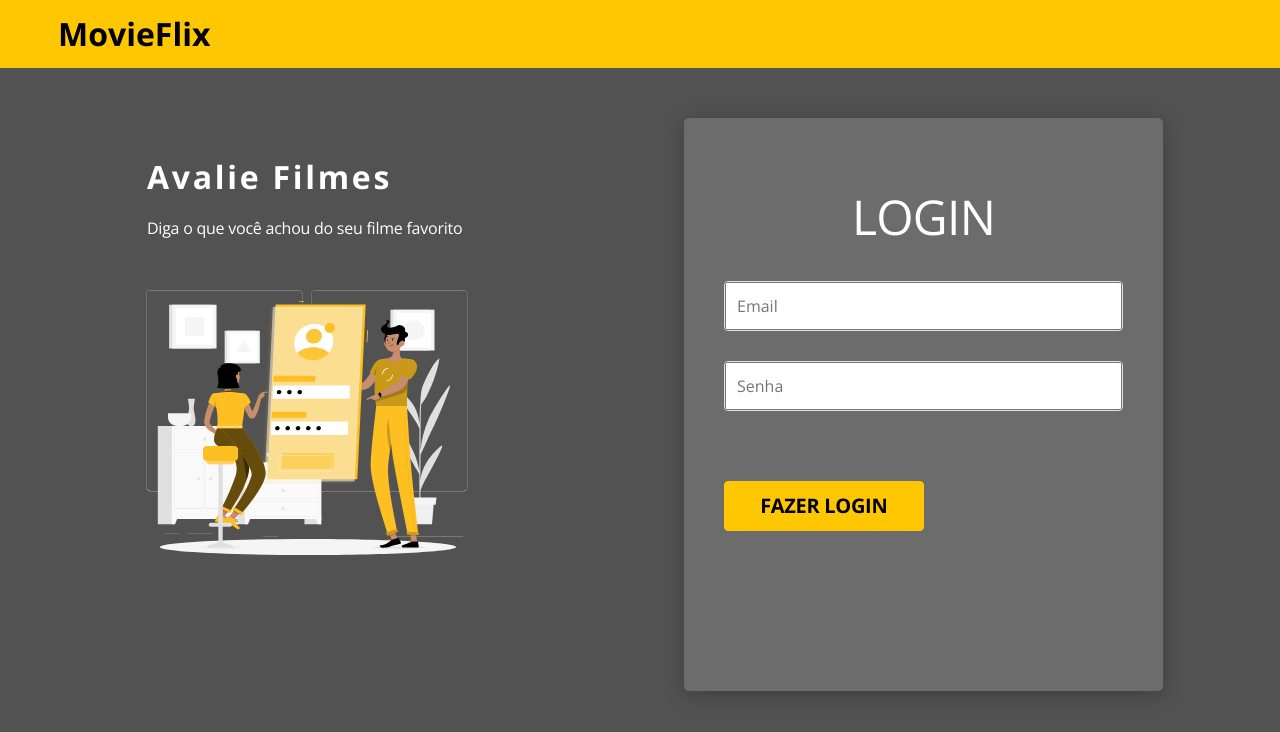
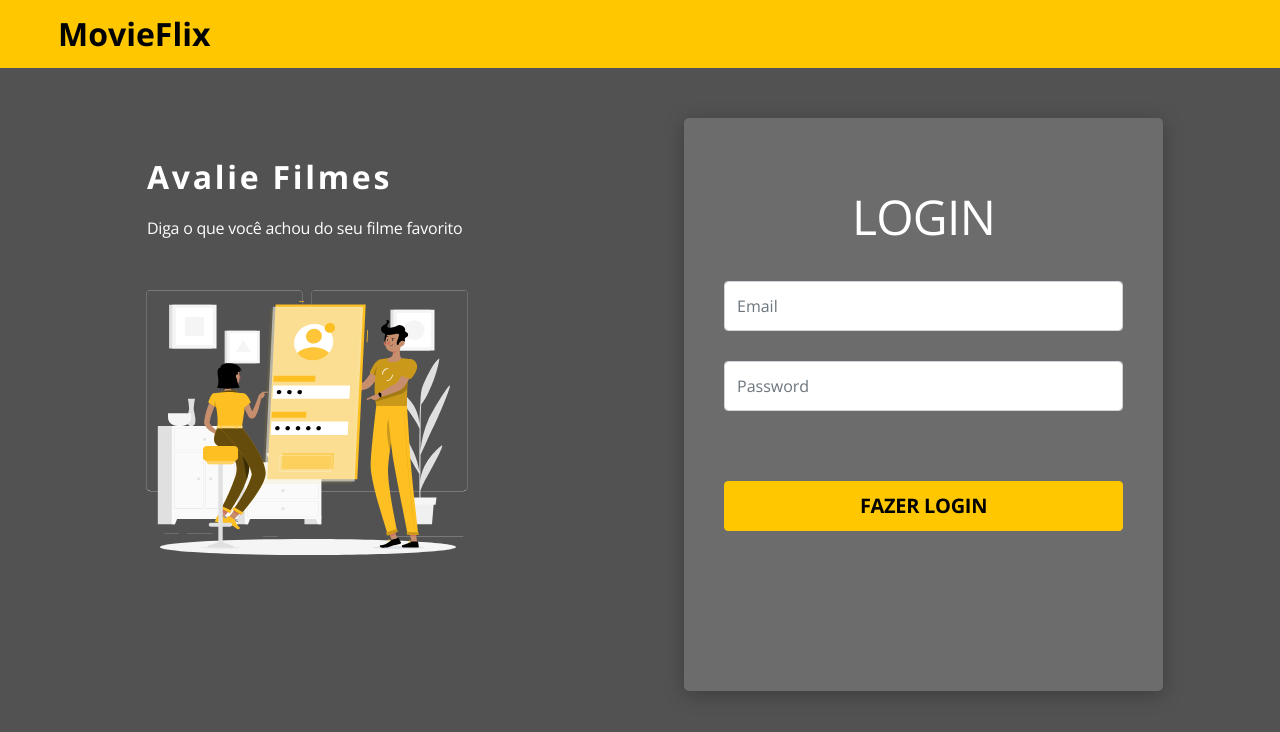
Before and after one commit to auriceliof/devsuperior-react-03, a React (Create React App) app in the folder desafiomovieflix/frontend/: page / in a window 1280 px wide. Shown: the top 732 px of the page. Built offline with nearby package versions, Linux system fonts and the light colour scheme; the HTML template or start-up script is replaced by a standard one.

Commit message:
React Hook Form first test

```diff
--- a/desafiomovieflix/frontend/package.json
+++ b/desafiomovieflix/frontend/package.json
@@ -16,6 +16,7 @@
     "node-sass": "4.14.1",
     "react": "17.0.2",
     "react-dom": "17.0.2",
+    "react-hook-form": "^7.30.0",
     "react-router-dom": "5.2.0",
     "react-scripts": "5.0.0",
     "typescript": "^4.6.2",
--- a/desafiomovieflix/frontend/src/components/ButtonIcon/styles.css
+++ b/desafiomovieflix/frontend/src/components/ButtonIcon/styles.css
@@ -10,9 +10,3 @@
     text-transform: uppercase;
     letter-spacing: -0.015em;
 }
-
-@media(min-width: 768px) {
-    .btn-container {
-        width: 50%;
-    }
-}
--- a/desafiomovieflix/frontend/src/pages/Home/Login/index.tsx
+++ b/desafiomovieflix/frontend/src/pages/Home/Login/index.tsx
@@ -1,23 +1,48 @@
-import ButtonIcon from "components/ButtonIcon";
-import './styles.css'
+import ButtonIcon from 'components/ButtonIcon';
+import { useForm } from 'react-hook-form';
+import './styles.css';
+
+type FormData = {
+  email: string;
+  password: string;
+}
 
 const Login = () => {
+
+  const { register, handleSubmit } = useForm<FormData>();
+
+  const onSubmit = ( formData : FormData ) => {
+    console.log(formData);
+  };
+
   return (
     <div className="base-card login-card">
       <div>
         <h1>LOGIN</h1>
       </div>
-            <div>
-                <div className="base-input">
-                    <input type="text" placeholder="Email" />
+      <form onSubmit={handleSubmit(onSubmit)}>
+        <div className='mb-4'>
+          <input
+            {...register("email")}
+            type="text"
+            className="form-control base-input"
+            placeholder="Email"
+            name="email"
+          />
         </div>
-                <div className="base-input">
-                    <input type="text" placeholder="Senha"/>
-                </div>
+        <div className='mb-4'>
+          <input
+            {...register("password")}
+            type="password"
+            className="form-control base-input"
+            placeholder="Password"
+            name="password"
+          />
         </div>
         <div className="btn-Login">
-                <ButtonIcon text="fazer login"/>
+          <ButtonIcon text="Fazer login" />
         </div>
+      </form>
     </div>
   );
 };
--- a/desafiomovieflix/frontend/src/pages/Home/Login/styles.css
+++ b/desafiomovieflix/frontend/src/pages/Home/Login/styles.css
@@ -17,6 +17,7 @@
 }
 
 .base-input {
+    background-color: #FFF;
     margin-bottom: 30px;
 }
 
@@ -27,6 +28,7 @@
 }
 
 .btn-Login {
+    width: 100%;
     margin-top: 70px;
 }
 
--- a/desafiomovieflix/frontend/src/pages/Private/MovieDetail/Rate/index.tsx
+++ b/desafiomovieflix/frontend/src/pages/Private/MovieDetail/Rate/index.tsx
@@ -10,7 +10,7 @@ const Rate = () => {
             </div>
 
             <div className="btn-rate">
-                <ButtonIcon text="salvar avaliação"/>
+                <ButtonIcon text="salvar avaliação" />
             </div>
 
         </div>
--- a/desafiomovieflix/frontend/src/pages/Private/MovieDetail/Rate/styles.css
+++ b/desafiomovieflix/frontend/src/pages/Private/MovieDetail/Rate/styles.css
@@ -37,6 +37,7 @@
     .btn-rate {
         display: flex;
         justify-content: center;
+        width: 100%;
     }
 }
 
```
Also changed, not shown: 1 other file (tests, documents, lock files or other folders). Lines whose indentation alone changed are shown as unchanged.
